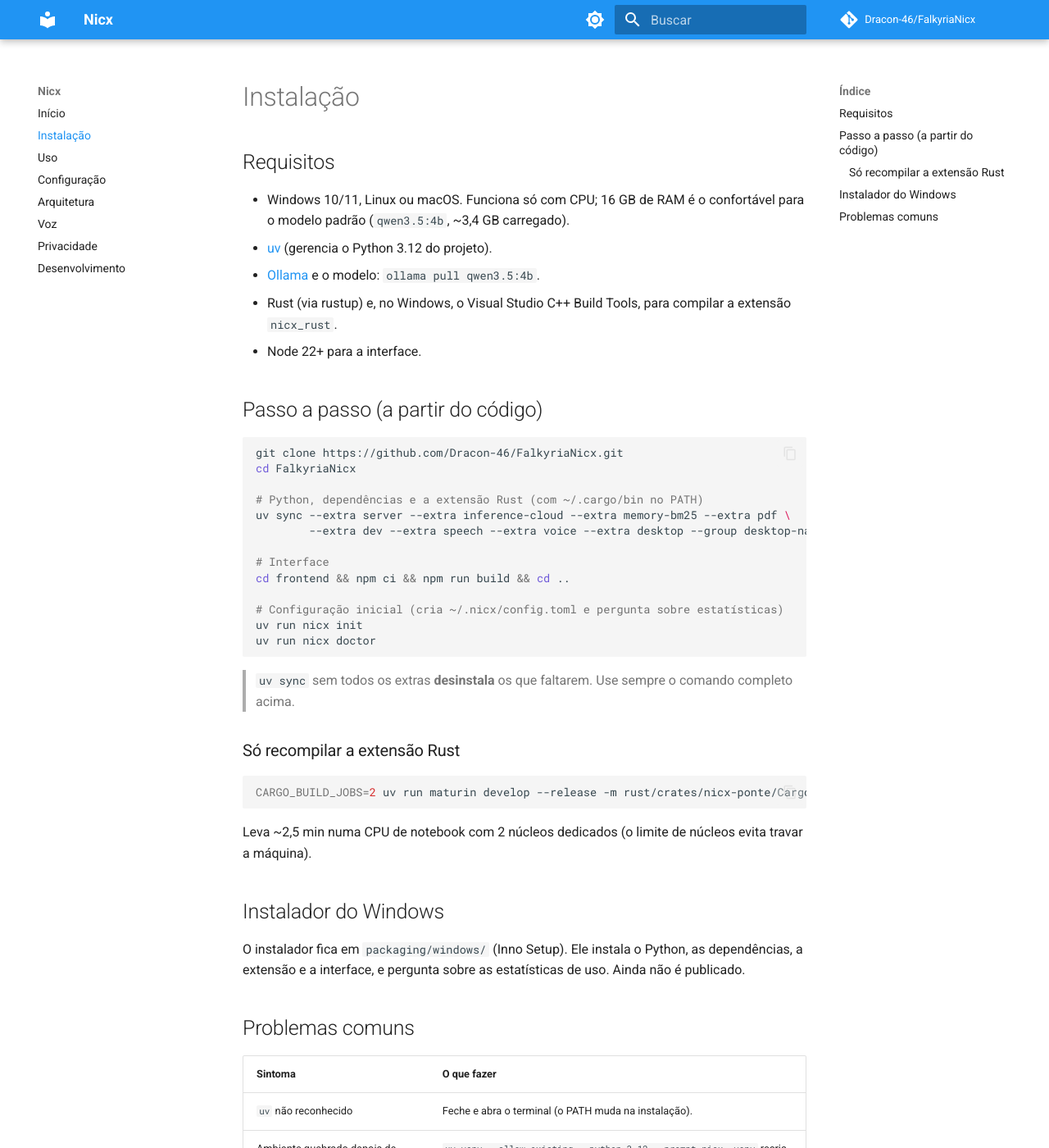
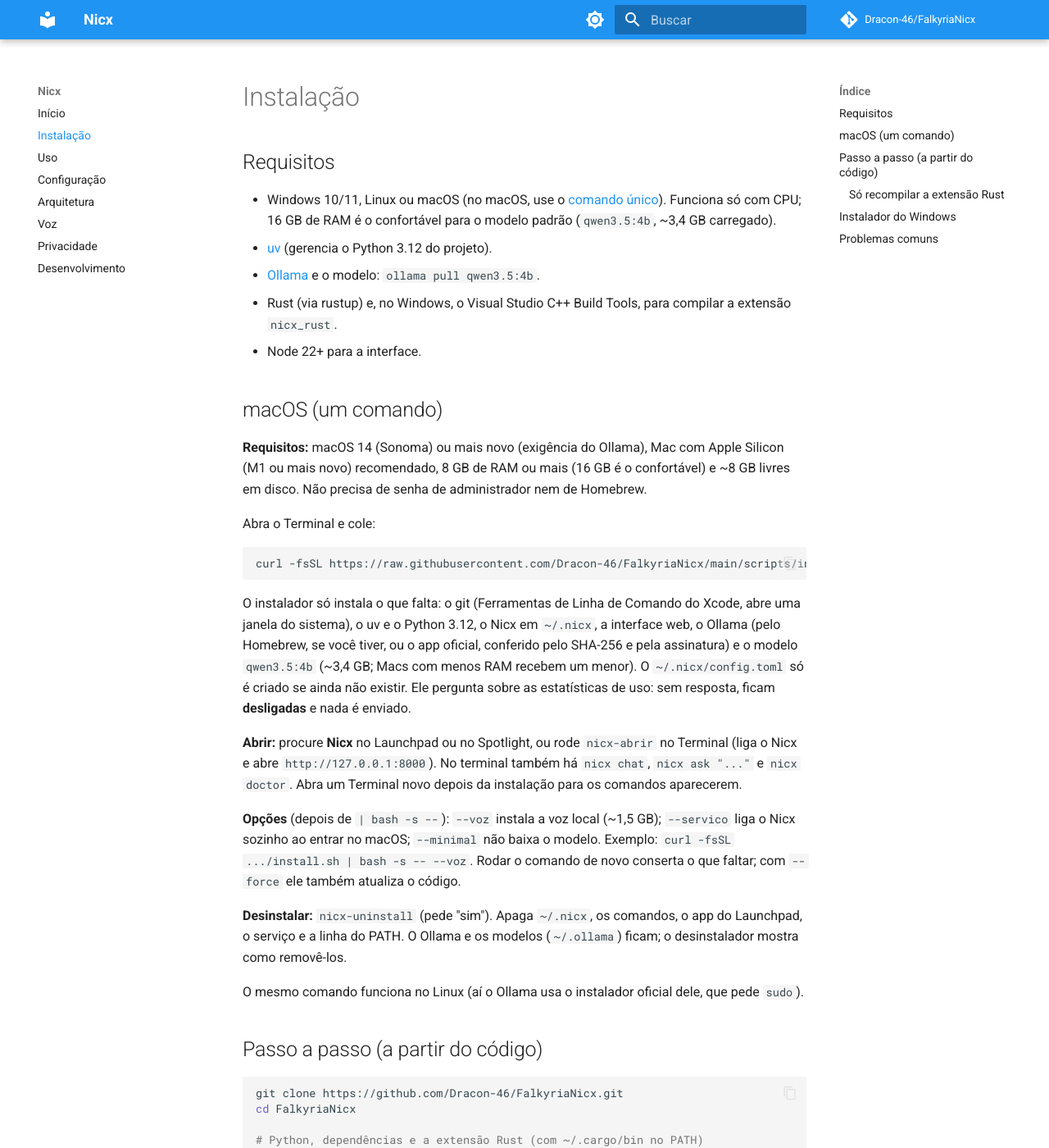
Before and after one commit to Dracon-46/FalkyriaNicx, an MkDocs documentation site: the page built from docs/instalacao.md, in a window 1280 px wide and 1400 px high. Shown: the whole window at 82% size. Built offline with MkDocs 1.6.1 and Material for MkDocs 9.7.7, drawn with Linux system fonts in a browser that asks for light colours; comment, search, counter and statistics services are not loaded.

Commit message:
Mac: instalação por um comando no Terminal, testada no GitHub
curl -fsSL .../scripts/install/install.sh | bash instala só o que falta,
sem senha de administrador: Python 3.12 do uv, pacotes do uv.lock,
interface compilada, Ollama oficial (assinatura conferida), modelo pela
RAM, config com estatísticas desligadas. Compatível com o bash 3.2 do
macOS; app Nicx em ~/Applications, nicx-abrir, serviço launchd opcional
(--servico) e desinstalador em português. Workflow install-macos instala,
sobe o servidor, checa /health e desinstala numa máquina Mac.

````diff
--- a/docs/instalacao.md
+++ b/docs/instalacao.md
@@ -2,13 +2,53 @@
 
 ## Requisitos
 
-- Windows 10/11, Linux ou macOS. Funciona só com CPU; 16 GB de RAM é o
-  confortável para o modelo padrão (`qwen3.5:4b`, ~3,4 GB carregado).
+- Windows 10/11, Linux ou macOS (no macOS, use o [comando único](#macos-um-comando)).
+  Funciona só com CPU; 16 GB de RAM é o confortável para o modelo padrão
+  (`qwen3.5:4b`, ~3,4 GB carregado).
 - [uv](https://docs.astral.sh/uv/) (gerencia o Python 3.12 do projeto).
 - [Ollama](https://ollama.com) e o modelo: `ollama pull qwen3.5:4b`.
 - Rust (via rustup) e, no Windows, o Visual Studio C++ Build Tools, para
   compilar a extensão `nicx_rust`.
 - Node 22+ para a interface.
+
+## macOS (um comando)
+
+**Requisitos:** macOS 14 (Sonoma) ou mais novo (exigência do Ollama), Mac
+com Apple Silicon (M1 ou mais novo) recomendado, 8 GB de RAM ou mais
+(16 GB é o confortável) e ~8 GB livres em disco. Não precisa de senha de
+administrador nem de Homebrew.
+
+Abra o Terminal e cole:
+
+```bash
+curl -fsSL https://raw.githubusercontent.com/Dracon-46/FalkyriaNicx/main/scripts/install/install.sh | bash
+```
+
+O instalador só instala o que falta: o git (Ferramentas de Linha de
+Comando do Xcode, abre uma janela do sistema), o uv e o Python 3.12, o
+Nicx em `~/.nicx`, a interface web, o Ollama (pelo Homebrew, se você tiver,
+ou o app oficial, conferido pelo SHA-256 e pela assinatura) e o modelo
+`qwen3.5:4b` (~3,4 GB; Macs com menos RAM recebem um menor). O
+`~/.nicx/config.toml` só é criado se ainda não existir. Ele pergunta sobre as
+estatísticas de uso: sem resposta, ficam **desligadas** e nada é enviado.
+
+**Abrir:** procure **Nicx** no Launchpad ou no Spotlight, ou rode
+`nicx-abrir` no Terminal (liga o Nicx e abre `http://127.0.0.1:8000`). No
+terminal também há `nicx chat`, `nicx ask "..."` e `nicx doctor`. Abra um
+Terminal novo depois da instalação para os comandos aparecerem.
+
+**Opções** (depois de `| bash -s --`): `--voz` instala a voz local
+(~1,5 GB); `--servico` liga o Nicx sozinho ao entrar no macOS; `--minimal`
+não baixa o modelo. Exemplo:
+`curl -fsSL .../install.sh | bash -s -- --voz`. Rodar o comando de novo
+conserta o que faltar; com `--force` ele também atualiza o código.
+
+**Desinstalar:** `nicx-uninstall` (pede "sim"). Apaga `~/.nicx`, os
+comandos, o app do Launchpad, o serviço e a linha do PATH. O Ollama e os
+modelos (`~/.ollama`) ficam; o desinstalador mostra como removê-los.
+
+O mesmo comando funciona no Linux (aí o Ollama usa o instalador oficial
+dele, que pede `sudo`).
 
 ## Passo a passo (a partir do código)
 
````
Also changed, not shown: 17 other files.
